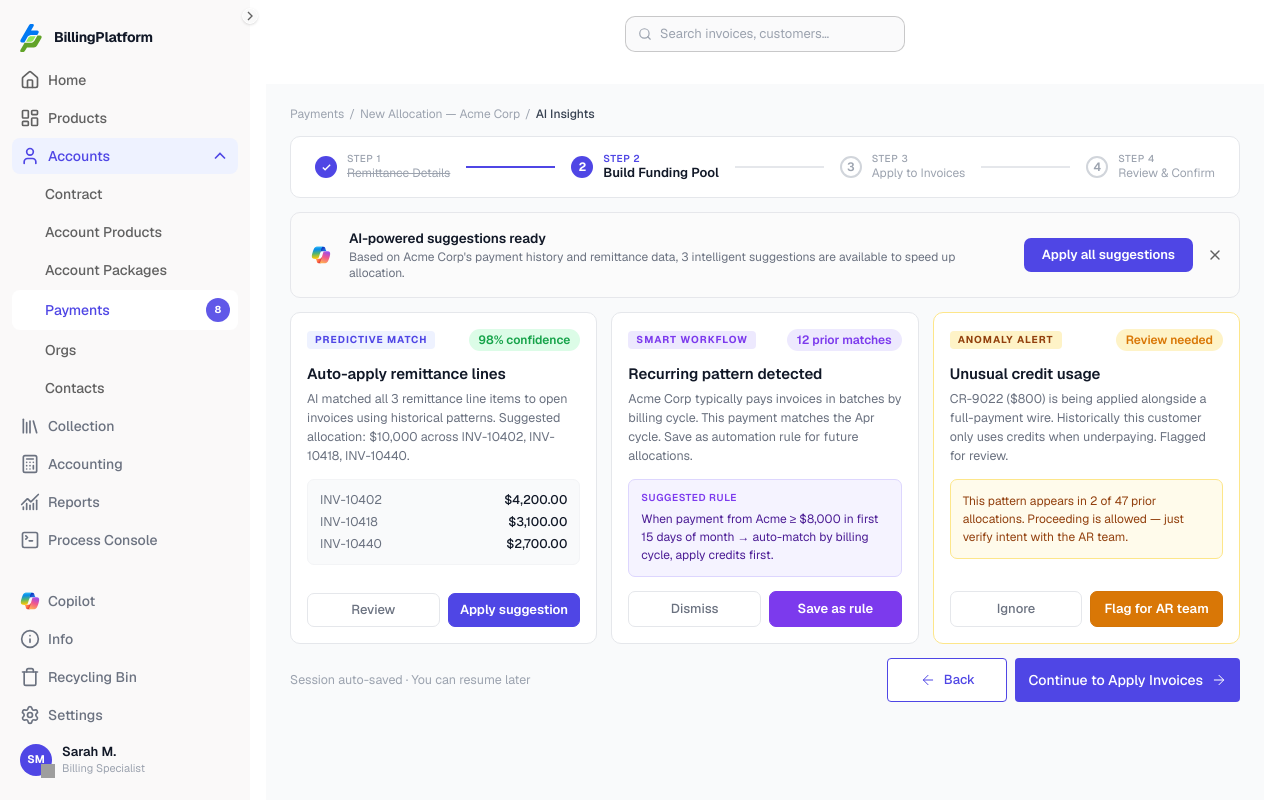
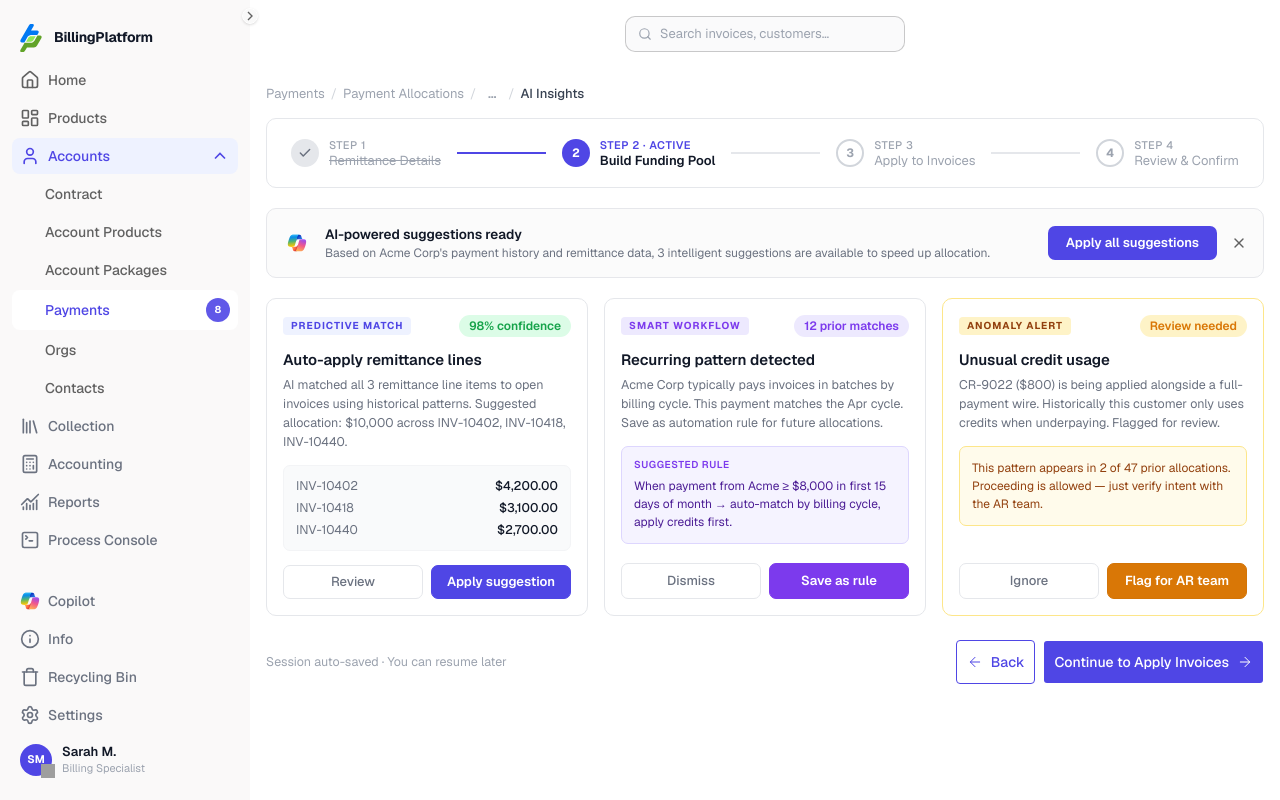
Before and after one commit to borisj74/BillingPlatform, a Next.js app: page /allocation/suggestions in a window 1280 px wide. Built offline with nearby package versions, Linux system fonts and the light colour scheme; grey boxes are pictures that could not be loaded.

Commit message:
fix(suggestions): shared breadcrumbs, stepper, layout like other allocation screens
Made-with: Cursor

```diff
--- a/components/allocations/AiSuggestionsClient.tsx
+++ b/components/allocations/AiSuggestionsClient.tsx
@@ -1,7 +1,14 @@
 "use client";
 
 import Link from "next/link";
+import {
+  AllocationBreadcrumbs,
+  allocationSuggestionsPaperCrumbs,
+} from "@/components/allocations/AllocationBreadcrumbs";
+import { AllocationStepper } from "@/components/allocations/AllocationStepper";
 import { NavArrowLeft, NavArrowRight } from "@/components/ui/NavArrowIcons";
+import { useAllocation } from "@/lib/allocation-store";
+import { buttonVariants } from "@/components/ui/button";
 import { X } from "lucide-react";
 import { cn } from "@/lib/utils";
 
@@ -48,72 +55,23 @@ const CopilotIcon = () => (
 );
 
 export function AiSuggestionsClient() {
+  const { state } = useAllocation();
+
   return (
-    <div className="flex min-h-screen flex-col gap-[14px] bg-[#F9FAFB] px-4 py-[22px] antialiased md:px-6">
-
-      {/* Breadcrumb */}
-      <div className="flex items-center gap-[5px]">
-        <span className="text-[12px] leading-[16px] text-[#9CA3AF]">Payments</span>
-        <span className="text-[12px] leading-[16px] text-[#9CA3AF]">/</span>
-        <span className="text-[12px] leading-[16px] text-[#9CA3AF]">New Allocation — Acme Corp</span>
-        <span className="text-[12px] leading-[16px] text-[#9CA3AF]">/</span>
-        <span className="text-[12px] font-medium leading-[16px] text-[#374151]">AI Insights</span>
-      </div>
-
-      {/* Stepper */}
-      <div className="flex items-center rounded-[10px] border border-[#E5E7EB] bg-white px-6 py-4">
-        <div className="flex items-center gap-[10px]">
-          <div className="flex size-[22px] shrink-0 items-center justify-center rounded-full bg-[#4F46E5]">
-            <svg width="11" height="11" viewBox="0 0 24 24" fill="none" stroke="#FFFFFF" strokeWidth="3" xmlns="http://www.w3.org/2000/svg">
-              <polyline points="20 6 9 17 4 12" />
-            </svg>
-          </div>
-          <div>
-            <div className="text-[10px] font-medium uppercase leading-[12px] tracking-[0.06em] text-[#9CA3AF]">Step 1</div>
-            <div className="text-[12px] leading-[16px] text-[#9CA3AF] line-through decoration-[1px]">Remittance Details</div>
-          </div>
-        </div>
-        <div className="mx-4 h-[1.5px] flex-1 bg-[#4F46E5]" />
-        <div className="flex items-center gap-[10px]">
-          <div className="flex size-[22px] shrink-0 items-center justify-center rounded-full bg-[#4F46E5]">
-            <span className="text-[12px] font-bold leading-[16px] text-white">2</span>
-          </div>
-          <div>
-            <div className="text-[10px] font-semibold uppercase leading-[12px] tracking-[0.06em] text-[#4F46E5]">Step 2</div>
-            <div className="text-[13px] font-semibold leading-[16px] text-[#111827]">Build Funding Pool</div>
-          </div>
-        </div>
-        <div className="mx-4 h-[1.5px] flex-1 bg-[#E5E7EB]" />
-        <div className="flex items-center gap-[10px]">
-          <div className="flex size-[22px] shrink-0 items-center justify-center rounded-full border-2 border-[#D1D5DB] bg-white">
-            <span className="text-[12px] font-semibold leading-[16px] text-[#9CA3AF]">3</span>
-          </div>
-          <div>
-            <div className="text-[10px] font-medium uppercase leading-[12px] tracking-[0.06em] text-[#9CA3AF]">Step 3</div>
-            <div className="text-[12px] leading-[16px] text-[#9CA3AF]">Apply to Invoices</div>
-          </div>
-        </div>
-        <div className="mx-4 h-[1.5px] flex-1 bg-[#E5E7EB]" />
-        <div className="flex items-center gap-[10px]">
-          <div className="flex size-[22px] shrink-0 items-center justify-center rounded-full border-2 border-[#D1D5DB] bg-white">
-            <span className="text-[12px] font-semibold leading-[16px] text-[#9CA3AF]">4</span>
-          </div>
-          <div>
-            <div className="text-[10px] font-medium uppercase leading-[12px] tracking-[0.06em] text-[#9CA3AF]">Step 4</div>
-            <div className="text-[12px] leading-[16px] text-[#9CA3AF]">Review &amp; Confirm</div>
-          </div>
-        </div>
-      </div>
+    <div className="w-full text-xs/4 antialiased">
+      <AllocationBreadcrumbs className="mb-3.5" items={allocationSuggestionsPaperCrumbs(state.customer)} />
+      <AllocationStepper className="mb-5" current={2} />
 
       {/* AI banner */}
-      <div className="flex items-center gap-[14px] rounded-[10px] border border-[#E6E7EB] bg-[#FBFBFB] px-4 py-4">
+      <div className="mb-5 flex items-center gap-3.5 rounded-[10px] border border-[#E6E7EB] bg-[#FBFBFB] px-4 py-4">
         <div className="shrink-0 rounded-[6px] p-1">
           <CopilotIcon />
         </div>
         <div className="min-w-0 flex-1">
           <div className="text-[13.5px] font-semibold leading-[18px] text-[#111827]">AI-powered suggestions ready</div>
           <div className="mt-[2px] text-[12px] leading-[16px] text-[#6B7280]">
-            Based on Acme Corp's payment history and remittance data, 3 intelligent suggestions are available to speed up allocation.
+            Based on {state.customer}&apos;s payment history and remittance data, 3 intelligent suggestions are available to
+            speed up allocation.
           </div>
         </div>
         <button className="shrink-0 rounded-[7px] bg-[#4F46E5] px-[18px] py-[9px] text-[13px] font-semibold leading-[16px] text-white hover:bg-[#4338CA]">
@@ -125,7 +83,7 @@ export function AiSuggestionsClient() {
       </div>
 
       {/* Three suggestion cards */}
-      <div className="flex items-stretch gap-[14px]">
+      <div className="flex flex-col items-stretch gap-4 lg:flex-row">
 
         {/* Card 1 — Predictive Match */}
         <div className="flex flex-1 flex-col gap-[14px] rounded-[10px] border border-[#E5E7EB] bg-white px-4 py-4">
@@ -244,26 +202,31 @@ export function AiSuggestionsClient() {
       </div>
 
       {/* Footer actions */}
-      <div className="flex items-center justify-between">
-        <span className="text-[12.5px] leading-[16px] text-[#9CA3AF]">Session auto-saved · You can resume later</span>
-        <div className="flex shrink-0 gap-2">
+      <div className="mt-6 flex flex-col gap-3 sm:flex-row sm:items-center sm:justify-between">
+        <span className="text-[12.5px] leading-4 text-[#9CA3AF]">Session auto-saved · You can resume later</span>
+        <div className="flex shrink-0 flex-col gap-2 sm:flex-row sm:items-center">
           <Link
             href="/allocation/funding"
-            className="flex min-w-[120px] items-center justify-center gap-2 rounded-[4px] border border-[#4F46E5] bg-white px-[13px] py-[13px] text-center text-[13px] font-medium leading-[16px] text-[#4F46E5] hover:bg-[#EEF2FF]"
+            className={cn(
+              buttonVariants({ variant: "outline", size: "default" }),
+              "inline-flex min-h-11 items-center justify-center gap-2 border-brand font-medium text-brand hover:bg-brand-subtle",
+            )}
           >
             <NavArrowLeft />
             <span>Back</span>
           </Link>
           <Link
             href="/allocation/apply"
-            className="flex min-w-[220px] items-center justify-center gap-2 rounded-[4px] bg-[#4F46E5] px-[13px] py-[13px] text-center text-[14px] font-medium leading-[18px] text-white hover:bg-[#4338CA]"
+            className={cn(
+              buttonVariants({ variant: "default", size: "default" }),
+              "inline-flex min-h-11 items-center justify-center gap-2 bg-brand text-white hover:bg-brand/90",
+            )}
           >
             <span>Continue to Apply Invoices</span>
             <NavArrowRight variant="onPrimary" />
           </Link>
         </div>
       </div>
-
     </div>
   );
 }
--- a/components/allocations/AllocationBreadcrumbs.tsx
+++ b/components/allocations/AllocationBreadcrumbs.tsx
@@ -249,6 +249,18 @@ export function allocationFundingPaperCrumbs(customer: string): Crumb[] {
   ];
 }
 
+/** Paper K4B-0 — AI smart suggestions (between funding pool and apply; step 2 context). */
+export function allocationSuggestionsPaperCrumbs(customer: string): Crumb[] {
+  const q = encodeURIComponent(customer);
+  return [
+    { label: "Payments", href: "/accounts" },
+    { label: "Payment Allocations", href: "/accounts" },
+    { label: `New Allocation — ${customer}`, href: `/allocation/import?format=pdf&customer=${q}` },
+    { label: "Funding Pool", href: "/allocation/funding" },
+    { label: "AI Insights" },
+  ];
+}
+
 /** Hub at /accounts — three segments; all visible (no ellipsis). */
 export function hubPaymentAllocationsCrumbs(): Crumb[] {
   return [
```
